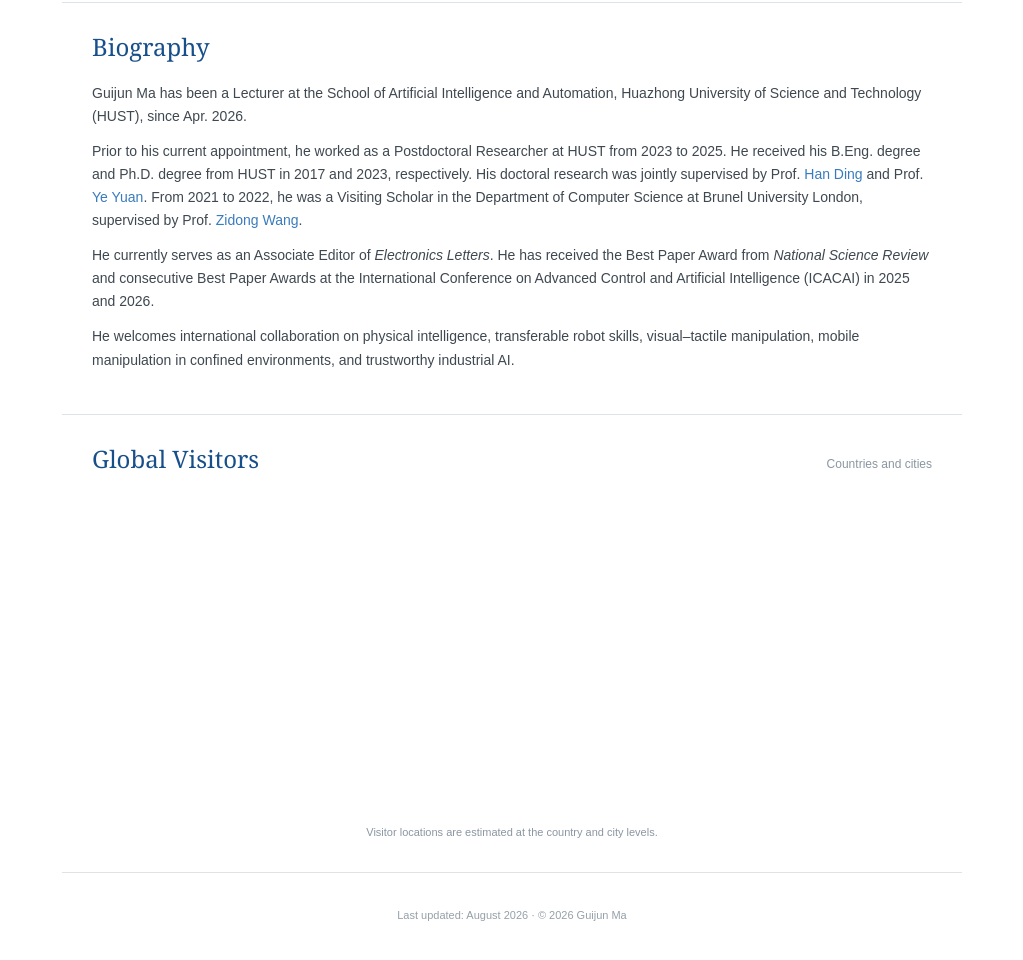
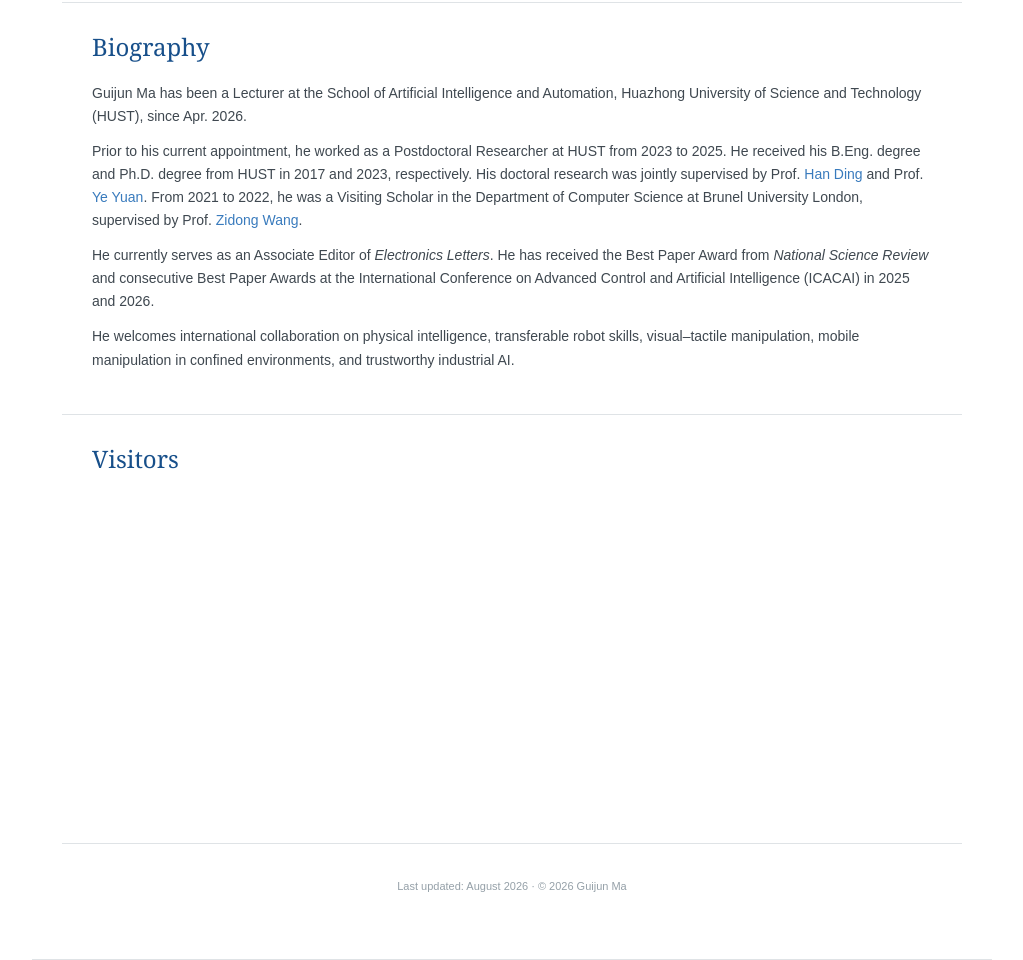
Before and after one commit to mxt0607/mxt0607.github.io, a plain HTML site: page index.html in a window 1280 px wide. Shown: the part 2414-3374 px from the top of the page, without its empty margins (128-1151 px from the left). Drawn offline with Linux system fonts and the light colour scheme.

Commit message:
Update index.html

```diff
--- a/index.html
+++ b/index.html
@@ -149,17 +149,13 @@
 
       <section id="visitors" aria-labelledby="visitors-title">
         <div class="section-title-row">
-          <h2 id="visitors-title">Global Visitors</h2>
-          <span class="section-note">Countries and cities</span>
+          <h2 id="visitors-title">Visitors</h2>
         </div>
 
         <div class="visitor-map">
         <script type="text/javascript" id="mmvst_globe" src="https://mapmyvisitors.com/globe.js?d=5PY8MYrDBOONo7EqaF_Op1huXlhYHDraRCLpzRi2X0Q"></script>
         </div>
 
-        <p class="visitor-note">
-          Visitor locations are estimated at the country and city levels.
-        </p>
       </section>
       <footer>
         <p>Last updated: August 2026 · © <span id="year"></span> Guijun Ma</p>
```
